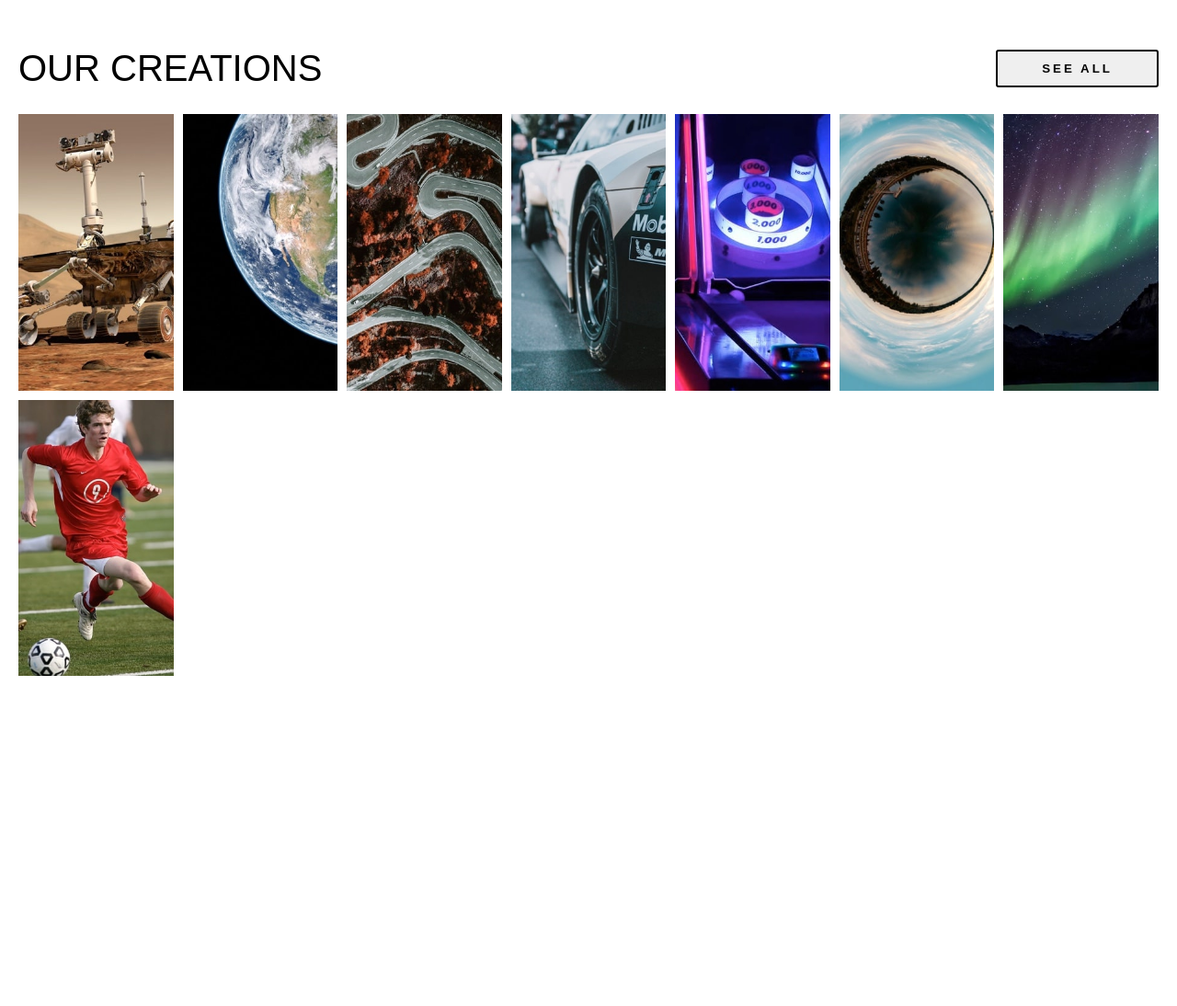
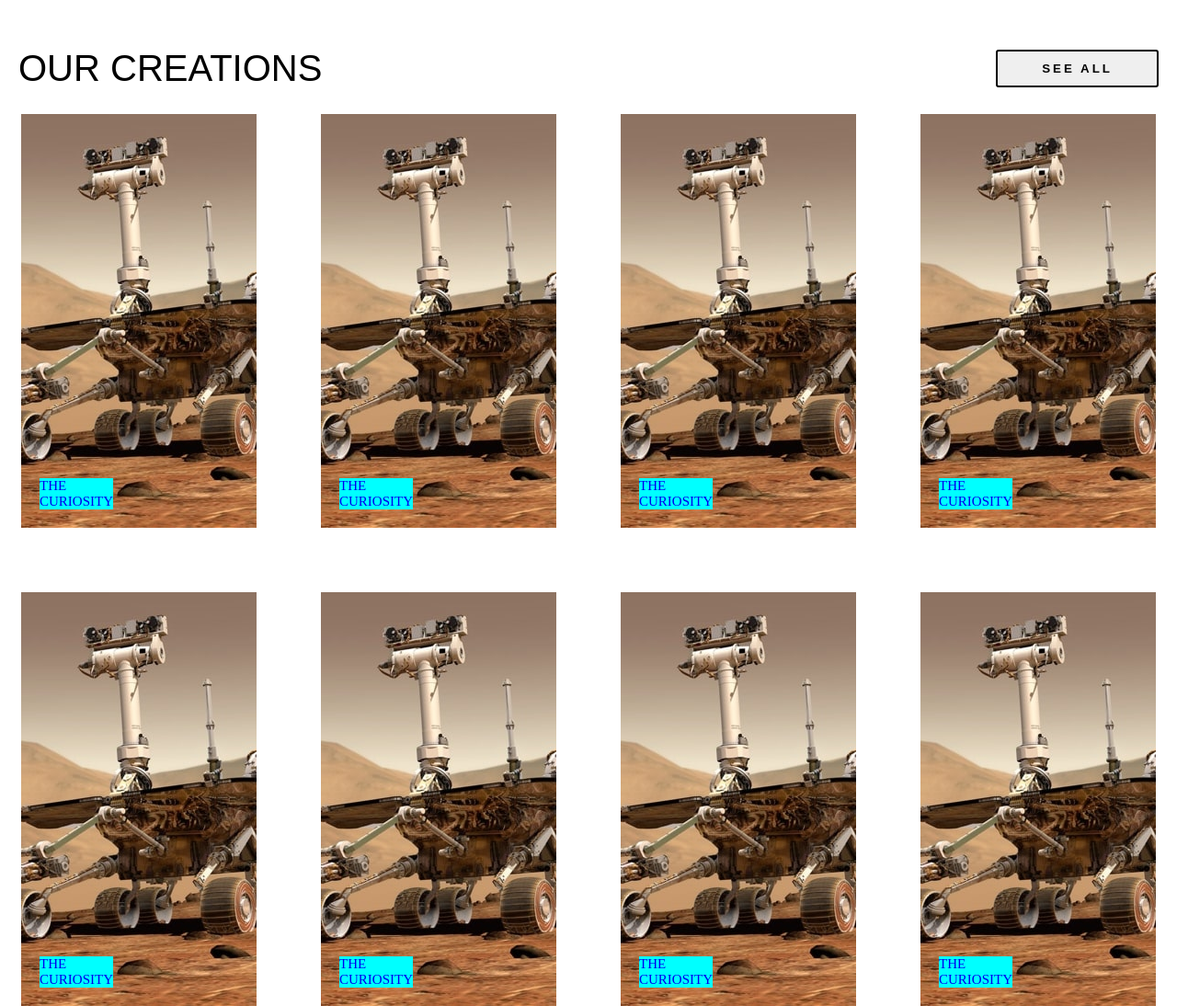
Before and after one commit to PabloKnop/loopstudios, a plain HTML site: page index.html in a window 1280 px wide. Shown: the part 1800-2894 px from the top of the page at 92% size. Before the commit the page ends 2539 px from the top, so only its background shows below. Drawn offline with Linux system fonts and the light colour scheme.

Commit message:
our creations

```diff
--- a/creation.css
+++ b/creation.css
@@ -24,10 +24,3 @@
   background-color: black;
   color: white;
 }
-
-.creation-head button:active{
-
-}
-
-.creation-head h2{
-}
--- a/galeria.css
+++ b/galeria.css
@@ -1,23 +1,60 @@
-/* .galeria-conteudo{
+.galeria-conteudo {
   display: flex;
   flex-wrap: wrap;
-  gap: 10px;
   justify-content: center;
-  color: aqua;
-} */
-
-.galeria-conteudo{
-  display: grid;
-  grid-template-columns: repeat(auto-fit, minmax(150px, 1fr));
-  gap: 10px;
+  gap: 70px;
 }
 
-.galeria-conteudo img {
-  object-fit: cover;
+.galeria-conteudo a{
+  position: relative;
+}
+
+.galeria-conteudo img{
   width: 100%;
   height: 100%;
+  object-fit: contain;
+  display: block;
 }
 
-.galeria-conteudo li {
- justify-content: center;
+.galeria-conteudo li span{
+  position: absolute;
+  text-transform: uppercase;
+  left: 20px;
+  bottom: 20px;
+  background-color: aqua;
+ }
+
+
+ .galeria-conteudo li img{
+  transition: 1s;
+ }
+
+ .galeria-conteudo li:hover img{
+  padding-bottom: 20px;
+ }
+
+@media (max-width: 1200px){
+
 }
+
+@media (max-width: 500px){
+  .galeria {
+    overflow-y: scroll;
+    overflow-y: hidden;
+    }
+
+    .galeria-conteudo {
+      display: flex;
+      gap: 10px;
+      min-width: 1000px;
+      flex-wrap: nowrap;
+      justify-content: center;
+  }
+}
+
+
+
+
+/* .galeria-conteudo li:nth-child(8) img{
+  object-fit: auto;
+} */
--- a/index.html
+++ b/index.html
@@ -48,14 +48,55 @@
     </div>
     <div class="galeria">
       <ul class="galeria-conteudo">
-        <li><img src="img/imagens/image-curiosity.jpg" alt=""></li>
-        <li><img src="img/imagens/image-deep-earth.jpg" alt=""></li>
-        <li><img src="img/imagens/image-from-above.jpg" alt=""></li>
-        <li><img src="img/imagens/image-grid.jpg" alt=""></li>
-        <li><img src="img/imagens/image-night-arcade.jpg" alt=""></li>
-        <li><img src="img/imagens/image-fisheye.jpg" alt=""></li>
-        <li><img src="img/imagens/image-pocket-borealis.jpg" alt=""></li>
-        <li><img src="img/imagens/image-soccer-team.jpg" alt=""></li>
+        <li>
+          <a href="http://">
+            <img src="img/imagens/image-curiosity.jpg" alt="">
+            <span>the<br>curiosity</span>
+          </a>
+        </li>
+        <li>
+          <a href="http://">
+            <img src="img/imagens/image-curiosity.jpg" alt="">
+            <span>the<br>curiosity</span>
+          </a>
+        </li>
+        <li>
+          <a href="http://">
+            <img src="img/imagens/image-curiosity.jpg" alt="">
+            <span>the<br>curiosity</span>
+          </a>
+        </li>
+        <li>
+          <a href="http://">
+            <img src="img/imagens/image-curiosity.jpg" alt="">
+            <span>the<br>curiosity</span>
+          </a>
+        </li>
+        <li>
+          <a href="http://">
+            <img src="img/imagens/image-curiosity.jpg" alt="">
+            <span>the<br>curiosity</span>
+          </a>
+        </li>
+        <li>
+          <a href="http://">
+            <img src="img/imagens/image-curiosity.jpg" alt="">
+            <span>the<br>curiosity</span>
+          </a>
+        </li>
+        <li>
+          <a href="http://">
+            <img src="img/imagens/image-curiosity.jpg" alt="">
+            <span>the<br>curiosity</span>
+          </a>
+        </li>
+        <li>
+          <a href="http://">
+            <img src="img/imagens/image-curiosity.jpg" alt="">
+            <span>the<br>curiosity</span>
+          </a>
+        </li>
+
       </ul>
     </div>
   </main>
--- a/main.css
+++ b/main.css
@@ -35,6 +35,7 @@ main {
 @media (max-width: 1200px){
   .principal {
     position: unset;
+    margin-bottom: 200px;
   }
 
   #interactive-text{
@@ -43,12 +44,14 @@ main {
    padding: 50px;
    }
 
+
 }
 
 @media (max-width: 800px){
   .principal {
     display: grid;
     grid-template-columns: 1fr 1fr;
+    margin-bottom: 100px;
   }
 }
 
```
